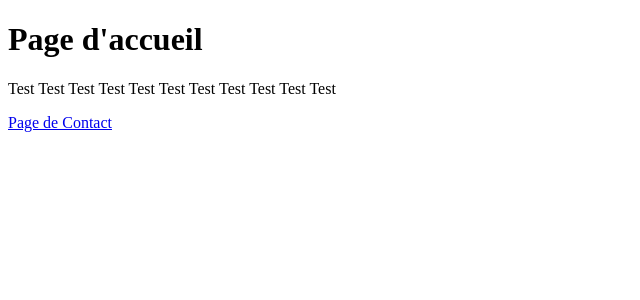
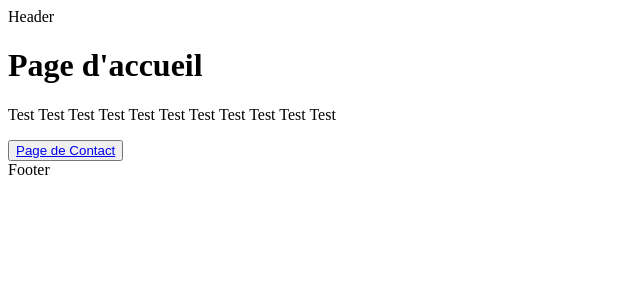
Before and after one commit to 3quanimity/tuto-nuxt, a Nuxt app: page / in a window 1280 px wide. Shown: the top 300 px of the page, without its empty margins (0-640 px from the left). Built offline with nearby package versions, Linux system fonts and the light colour scheme.

Commit message:
trying out components & layouts

```diff
--- a/app.vue
+++ b/app.vue
@@ -1,6 +1,8 @@
 <template>
   <div>
     <NuxtRouteAnnouncer />
-    <NuxtPage />
+    <NuxtLayout >
+      <NuxtPage />
+    </NuxtLayout>
   </div>
 </template>
--- /dev/null
+++ b/components/AppFooter.vue
@@ -0,0 +1,5 @@
+<template>
+    <div>
+        Footer
+    </div>
+</template>
--- /dev/null
+++ b/components/AppHeader.vue
@@ -0,0 +1,5 @@
+<template>
+    <div>
+        Header
+    </div>
+</template>
--- /dev/null
+++ b/components/SimpleButton.vue
@@ -0,0 +1,3 @@
+<template>
+    <button><slot/></button>
+</template>
--- /dev/null
+++ b/layouts/custom.vue
@@ -0,0 +1,5 @@
+<template>
+    <div>
+        <slot />
+    </div>
+</template>
--- /dev/null
+++ b/layouts/default.vue
@@ -0,0 +1,7 @@
+<template>
+    <div>
+        <AppHeader />
+        <slot />
+        <AppFooter />
+    </div>
+</template>
--- a/pages/contact.vue
+++ b/pages/contact.vue
@@ -3,3 +3,9 @@
     <p>Test Test Test Test Test Test Test Test Test Test Test </p>
     <NuxtLink to="/">Page d'Accueil</NuxtLink>
 </template>
+
+<script setup lang="ts">
+definePageMeta({
+    layout: "custom"
+})
+</script>
--- a/pages/index.vue
+++ b/pages/index.vue
@@ -1,5 +1,7 @@
 <template>
     <h1>Page d'accueil</h1>
     <p>Test Test Test Test Test Test Test Test Test Test Test </p>
-    <NuxtLink to="/contact">Page de Contact</NuxtLink>
+    <SimpleButton>
+        <NuxtLink to="/contact">Page de Contact</NuxtLink>
+    </SimpleButton>
 </template>
```
